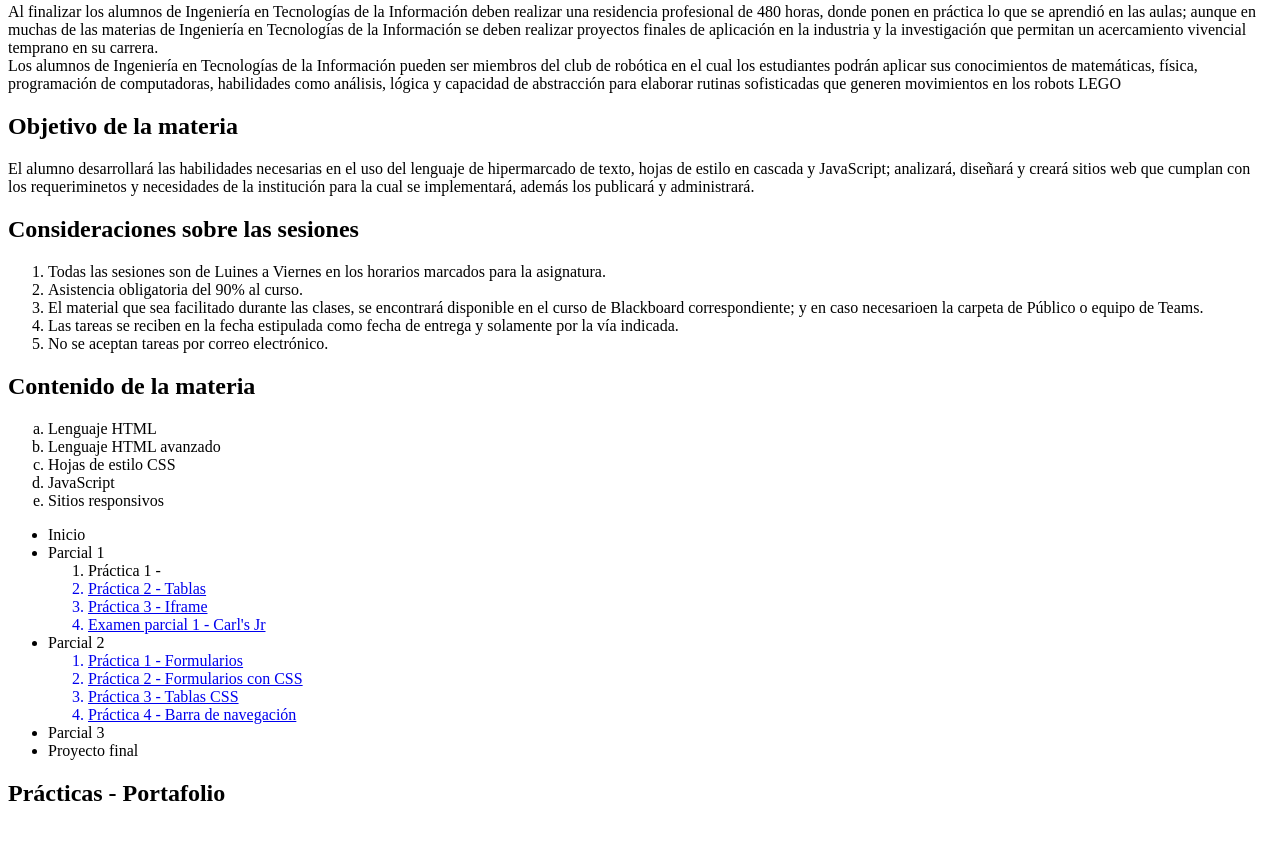
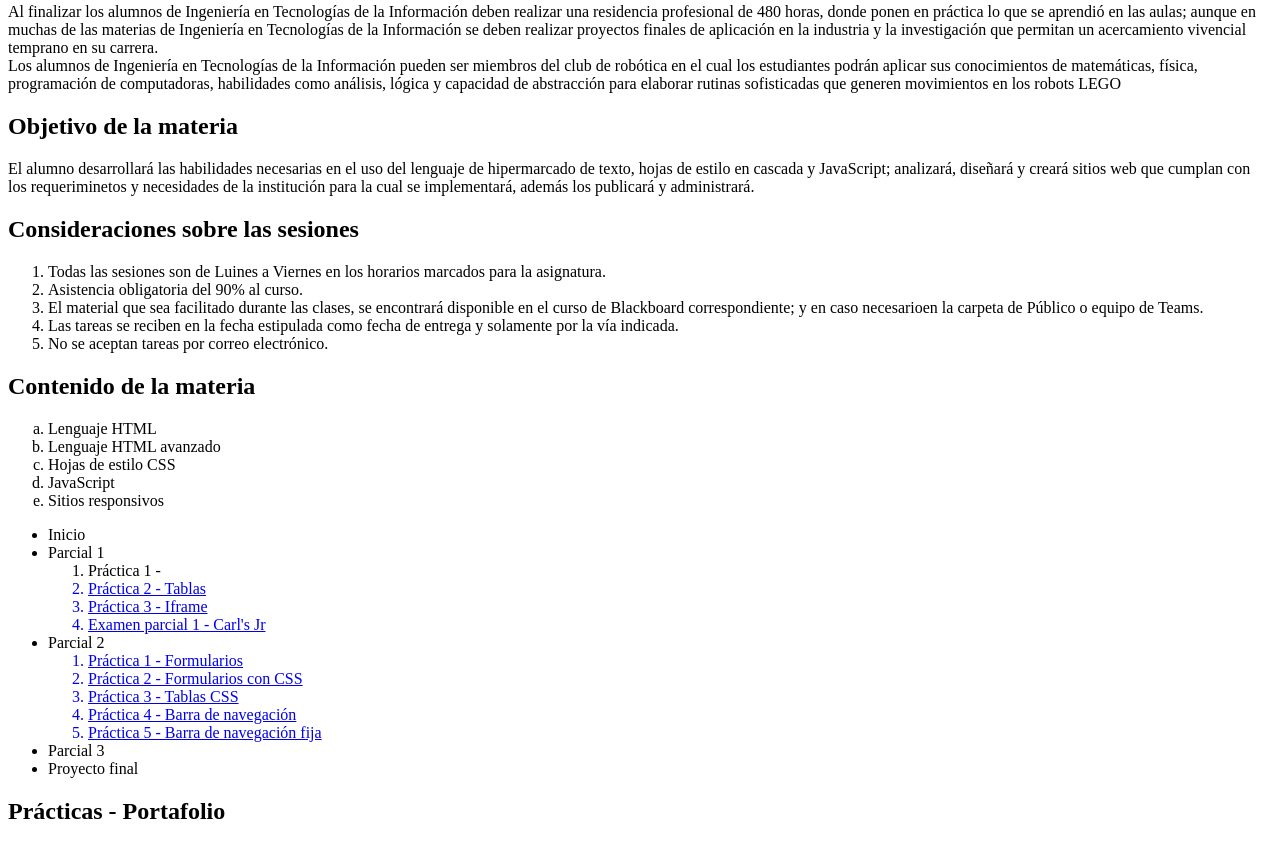
Before and after one commit to Sheccid06/portafolio, a plain HTML site: page index.html in a window 1280 px wide. Shown: the part 1429-2273 px from the top of the page. Drawn offline with Linux system fonts and the light colour scheme.

Commit message:
Update index.html

```diff
--- a/index.html
+++ b/index.html
@@ -132,6 +132,7 @@
 				<a href="practica2_parcial2"><li>Práctica 2 - Formularios con CSS</li></a>
 				<a href="practica3_parcial2"><li>Práctica 3 - Tablas CSS</li></a>
 				<a href="practica4_parcial2"><li>Práctica 4 - Barra de navegación</li></a>
+				<a href="practica5_parcial2"><li>Práctica 5 - Barra de navegación fija</li></a>
 			</ol>
 		<li>Parcial 3</li>
 		<li>Proyecto final</li>
```
